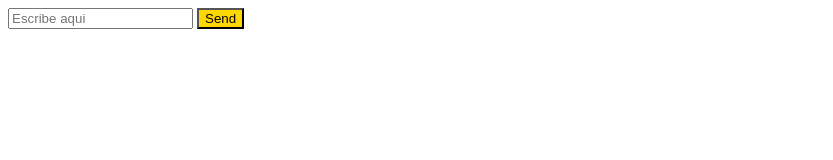
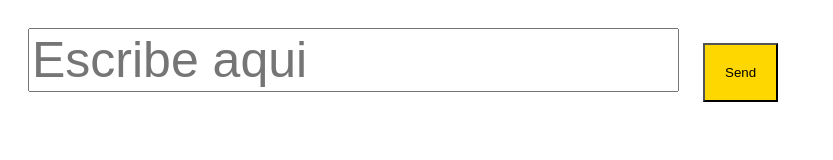
Before and after one commit to Camilo95VP/Password-Generator, a plain HTML site: page index.html in a window 1280 px wide. Shown: the whole page, without its empty margins (0-833 px from the left). Drawn offline with Linux system fonts and the light colour scheme.

Commit message:
second commit

```diff
--- a/style.css
+++ b/style.css
@@ -1,6 +1,9 @@
 #texto{
     color: deepskyblue;
+    font-size: 50px;
+    margin:20px;
 }
 #button{
     background-color:gold;
+    padding: 20px;
 }
```
